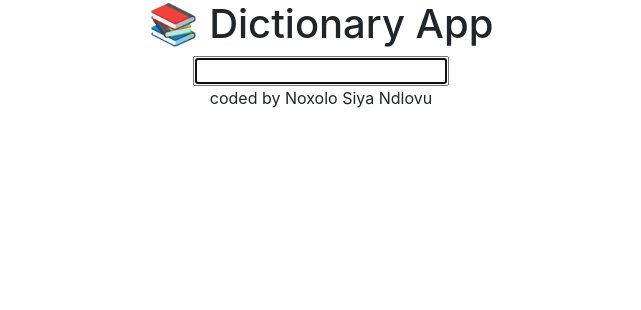
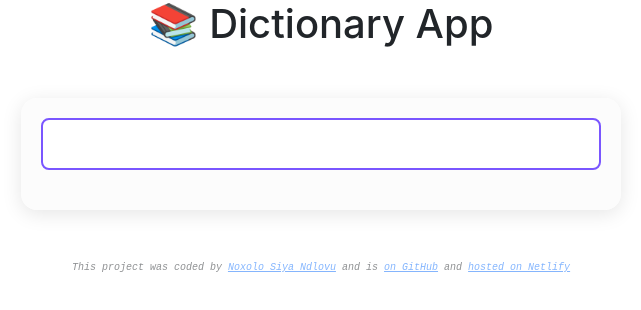
Before and after one commit to SiiyaN/dictionary, a React (Create React App) app: page / in a window 1280 px wide. Shown: the top 310 px of the page, without its empty margins (319-960 px from the left). Built offline with nearby package versions, Linux system fonts and the light colour scheme.

Commit message:
Added styling and a footer component.

```diff
--- a/src/App.js
+++ b/src/App.js
@@ -1,5 +1,6 @@
 import React from "react";
 import Dictionary from "./Dictionary";
+import Footer from "./footer";
 
 export default function App() {
   return (
@@ -10,7 +11,7 @@ export default function App() {
           <Dictionary />
         </main>
       </div>
-      <footer className="text-center">coded by Noxolo Siya Ndlovu</footer>
+      <Footer className="text-center" />
     </div>
   );
 }
--- /dev/null
+++ b/src/Dictionary.css
@@ -0,0 +1,47 @@
+.Dictionary {
+  max-width: 600px;
+  margin: 50px auto;
+  padding: 20px;
+  font-family: "Courier New", Courier, monospace;
+  background-color: #f9f9f986;
+  border-radius: 16px;
+  box-shadow: 0 4px 20px rgba(0, 0, 0, 0.1);
+}
+
+.Dictionary form {
+  margin-bottom: 20px;
+}
+
+.Dictionary input[type="search"] {
+  width: 100%;
+  padding: 12px 16px;
+  border: 2px solid #ccc;
+  border-radius: 8px;
+  font-size: 16px;
+  transition: border-color 0.3s ease-in-out;
+}
+
+.Dictionary input[type="search"]:focus {
+  border-color: #7a56ff;
+  outline: none;
+}
+
+.Definitions {
+  text-align: left;
+}
+
+.Definitions h2 {
+  font-size: 20px;
+  margin-bottom: 10px;
+  color: #333;
+}
+
+.Definitions p {
+  font-size: 18px;
+  background: #fff;
+  padding: 15px;
+  border-radius: 10px;
+  box-shadow: inset 0 1px 3px rgba(0, 0, 0, 0.05);
+  line-height: 1.6;
+  color: #555;
+}
--- a/src/Dictionary.js
+++ b/src/Dictionary.js
@@ -1,6 +1,7 @@
 import React, { useState } from "react";
 import axios from "axios";
 import Definitions from "./Definitions";
+import "./Dictionary.css";
 
 export default function Dictionary() {
   let [keyword, setKeyword] = useState("");
--- /dev/null
+++ b/src/footer.css
@@ -0,0 +1,7 @@
+.Footer {
+  text-align: center;
+  font-size: 10px;
+  font-family: "Courier New", Courier, monospace;
+  font-style: italic;
+  opacity: 0.5;
+}
--- /dev/null
+++ b/src/footer.js
@@ -0,0 +1,34 @@
+import React from "react";
+import "./footer.css";
+export default function Footer() {
+  return (
+    <div className="Footer">
+      <p>
+        This project was coded by{" "}
+        <a
+          href="https://github.com/SiiyaN"
+          target="_blank"
+          rel="noopener noreferrer"
+        >
+          Noxolo Siya Ndlovu
+        </a>{" "}
+        and is{" "}
+        <a
+          href="https://github.com/SiiyaN/dictionary.git"
+          target="_blank"
+          rel="noopener noreferrer"
+        >
+          on GitHub
+        </a>{" "}
+        and{" "}
+        <a
+          href="https://amazing-daffodil-60a014.netlify.app/"
+          target="_blank"
+          rel="noopener noreferrer"
+        >
+          hosted on Netlify
+        </a>
+      </p>
+    </div>
+  );
+}
```
